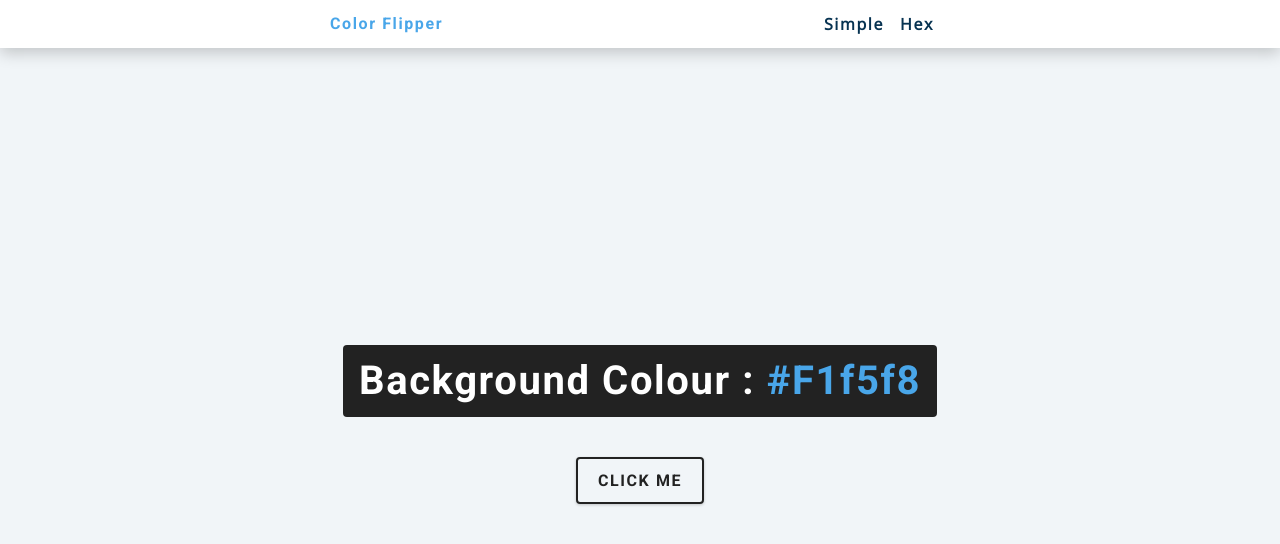
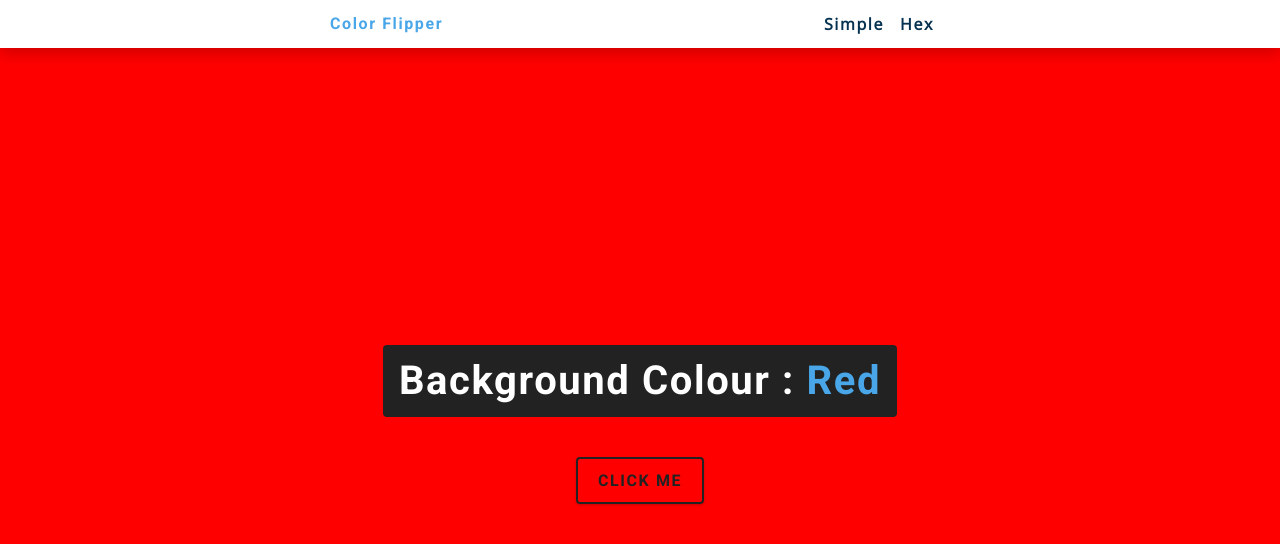
Before and after one commit to sazbot/color-flipper, a plain HTML site: page index.html in a window 1280 px wide. Both pictures are taken after a click on the button "CLICK ME". Drawn offline with nearby package versions, Linux system fonts and the light colour scheme.

Commit message:
complete simple color flipper

```diff
--- a/app.js
+++ b/app.js
@@ -1 +1,16 @@
 const colors = ["green", "red", "rgba(133,122,200)", "#f15025"];
+
+const btn = document.getElementById("btn");
+const color = document.querySelector(".color");
+
+btn.addEventListener("click", function () {
+  // get random number between 0-3
+  const randomNumber = getRandomNumber();
+
+  document.body.style.backgroundColor = colors[randomNumber];
+  color.textContent = colors[randomNumber];
+});
+
+function getRandomNumber() {
+  return Math.floor(Math.random() * colors.length);
+}
```
Also changed, not shown: index.html (+1 -0 lines).
